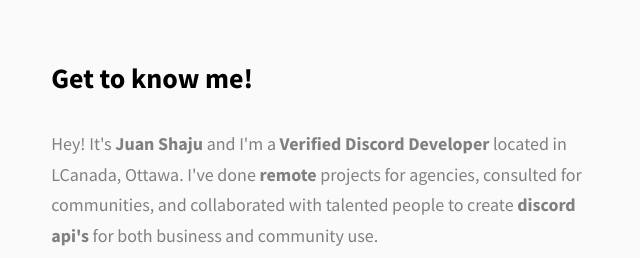
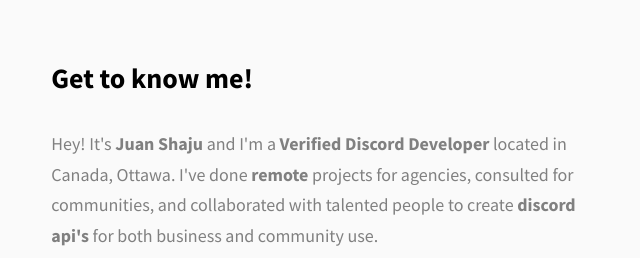
Before and after one commit to HyperMoon01/portflio-new, a website: page index.html in a window 1280 px wide. Shown: the part 1240-1498 px from the top of the page, 0-640 px from the left. Drawn offline with Linux system fonts and the light colour scheme.

Commit message:
removed L

```diff
--- a/index.html
+++ b/index.html
@@ -172,7 +172,7 @@
                 Hey! It's
                 <strong>Juan Shaju</strong>
                 and I'm a <strong> Verified Discord Developer </strong> located in
-                LCanada, Ottawa. I've done
+                Canada, Ottawa. I've done
                 <strong> remote </strong>
                 projects for agencies, consulted for communities, and collaborated
                 with talented people to create
```
